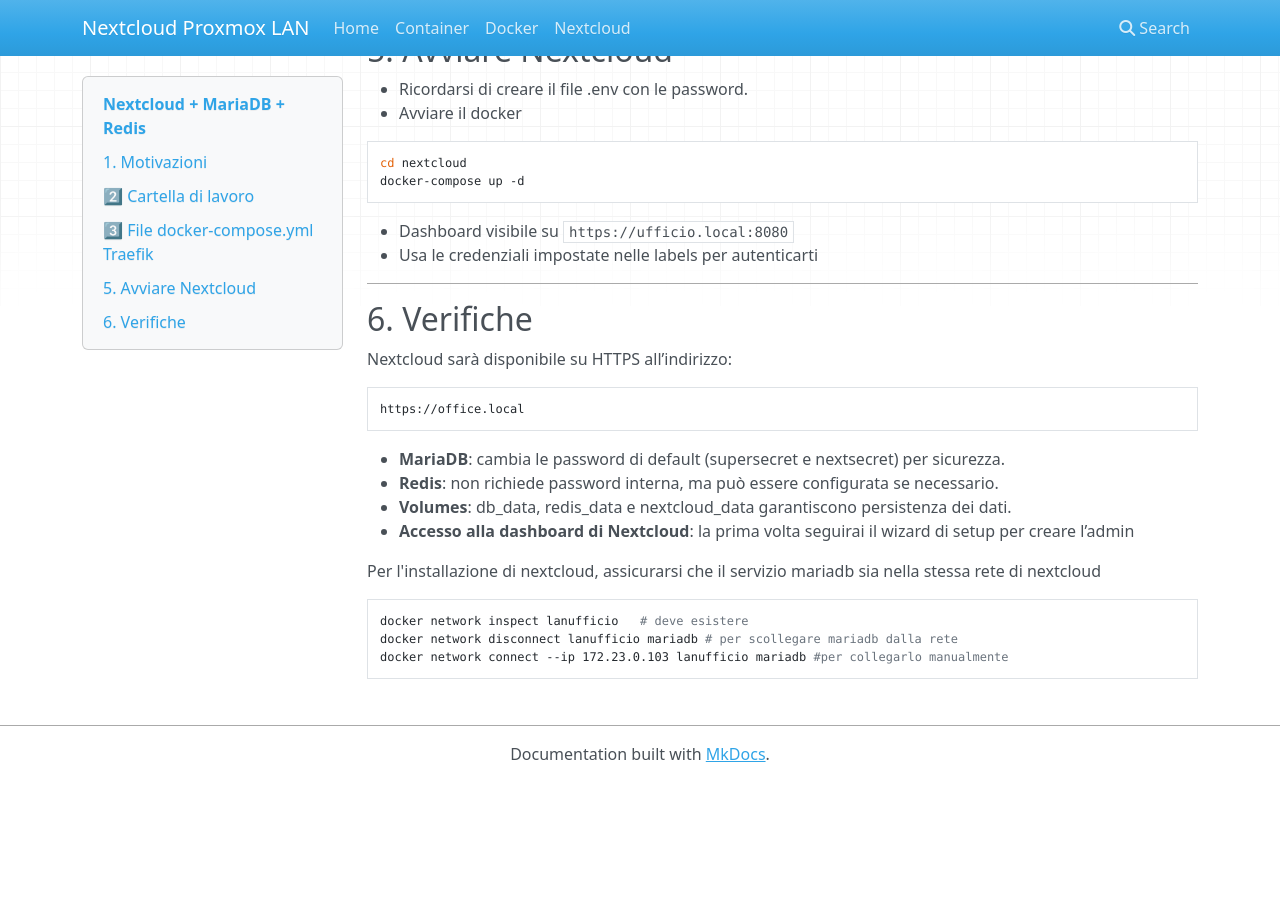
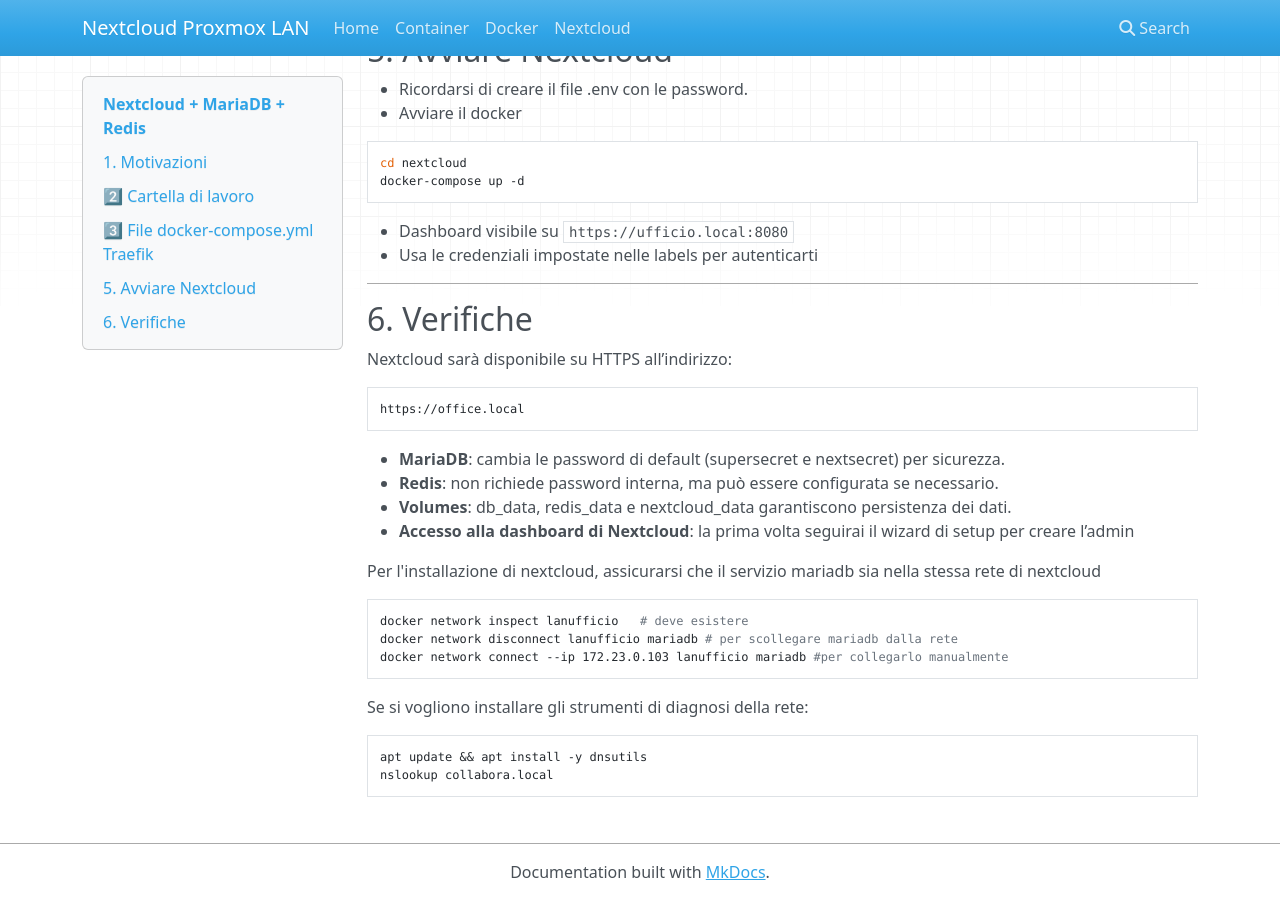
Before and after one commit to masilib/nextcloud-proxmox-lan, an MkDocs documentation site: the page built from docs/05-installazione-nextcloud.md, in a window 1280 px wide and 900 px high, scrolled down 2068 px. Built offline with MkDocs 1.6.1, drawn with Linux system fonts in a browser that asks for light colours; nearby versions of some CDN libraries; before the commit the page ends 2850 px from its top, so only the background shows below that.

Commit message:
Update 05-installazione-nextcloud.md

````diff
--- a/docs/05-installazione-nextcloud.md
+++ b/docs/05-installazione-nextcloud.md
@@ -143,3 +143,9 @@ docker network inspect lanufficio   # deve esistere
 docker network disconnect lanufficio mariadb # per scollegare mariadb dalla rete
 docker network connect --ip 172.23.0.103 lanufficio mariadb #per collegarlo manualmente
 ```
+
+Se si vogliono installare gli strumenti di diagnosi della rete:
+```bash
+apt update && apt install -y dnsutils
+nslookup collabora.local
+```
````
